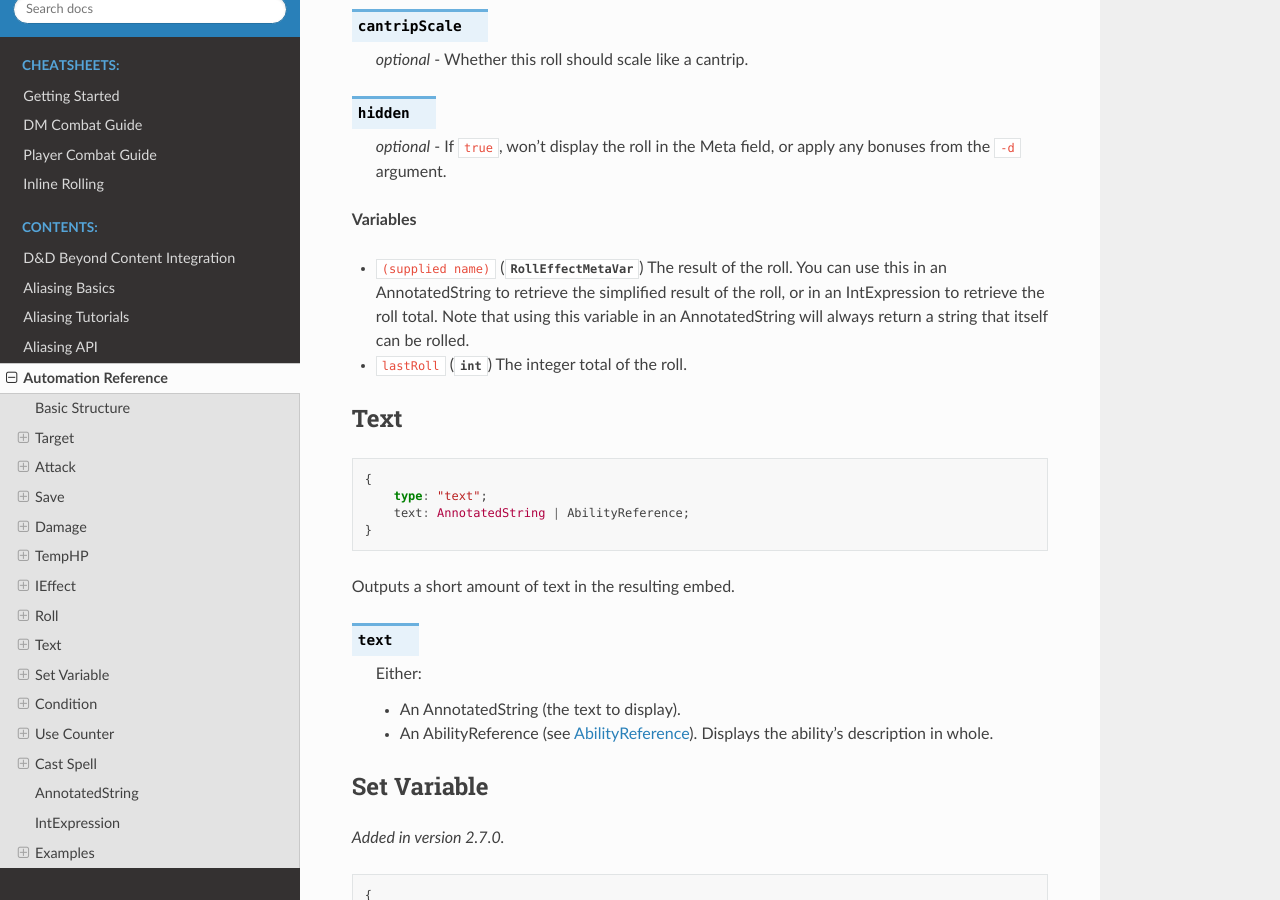
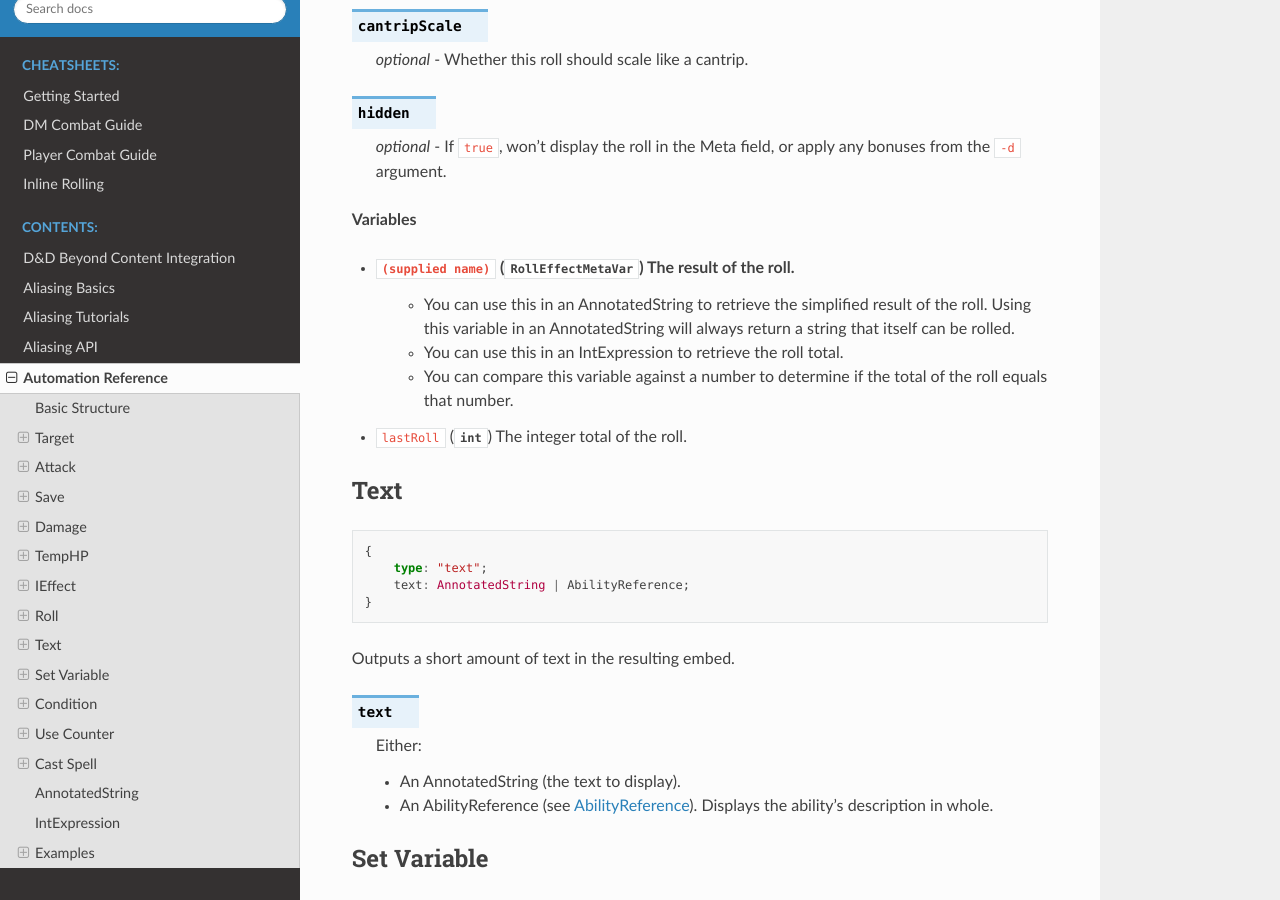
Before and after one commit to avrae/avrae, a Sphinx documentation site: the page built from docs/automation_ref.rst, in a window 1280 px wide and 900 px high, scrolled down 6725 px. Built offline with Sphinx 7.4.7 and the Read the Docs theme 2.0.0, drawn with Linux system fonts in a browser that asks for light colours.

Commit message:
fix(automation): improper comparison of Roll node result

```diff
--- a/docs/automation_ref.rst
+++ b/docs/automation_ref.rst
@@ -311,9 +311,11 @@ Rolls some dice and saves the result in a variable. Displays the roll and its na
 
 **Variables**
 
-- ``(supplied name)`` (:class:`RollEffectMetaVar`) The result of the roll. You can use this in an AnnotatedString to
-  retrieve the simplified result of the roll, or in an IntExpression to retrieve the roll total. Note that using this
-  variable in an AnnotatedString will always return a string that itself can be rolled.
+- ``(supplied name)`` (:class:`RollEffectMetaVar`) The result of the roll.
+    - You can use this in an AnnotatedString to retrieve the simplified result of the roll. Using this variable in an
+      AnnotatedString will always return a string that itself can be rolled.
+    - You can use this in an IntExpression to retrieve the roll total.
+    - You can compare this variable against a number to determine if the total of the roll equals that number.
 - ``lastRoll`` (:class:`int`) The integer total of the roll.
 
 Text
```
Also changed, not shown: 1 other file.
